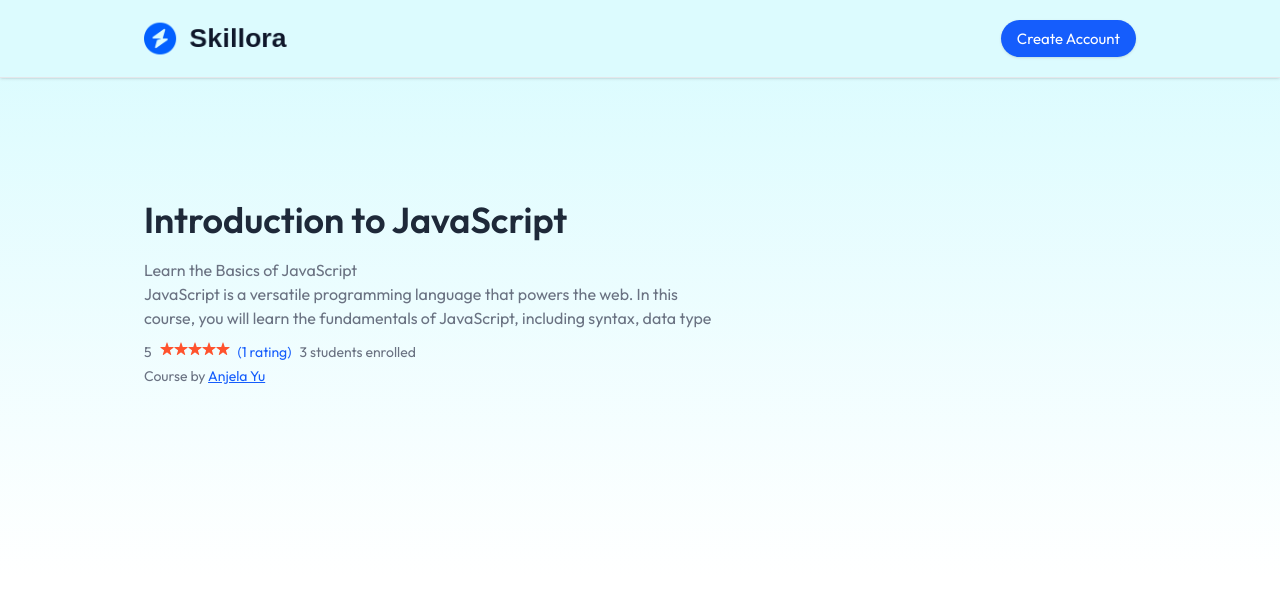
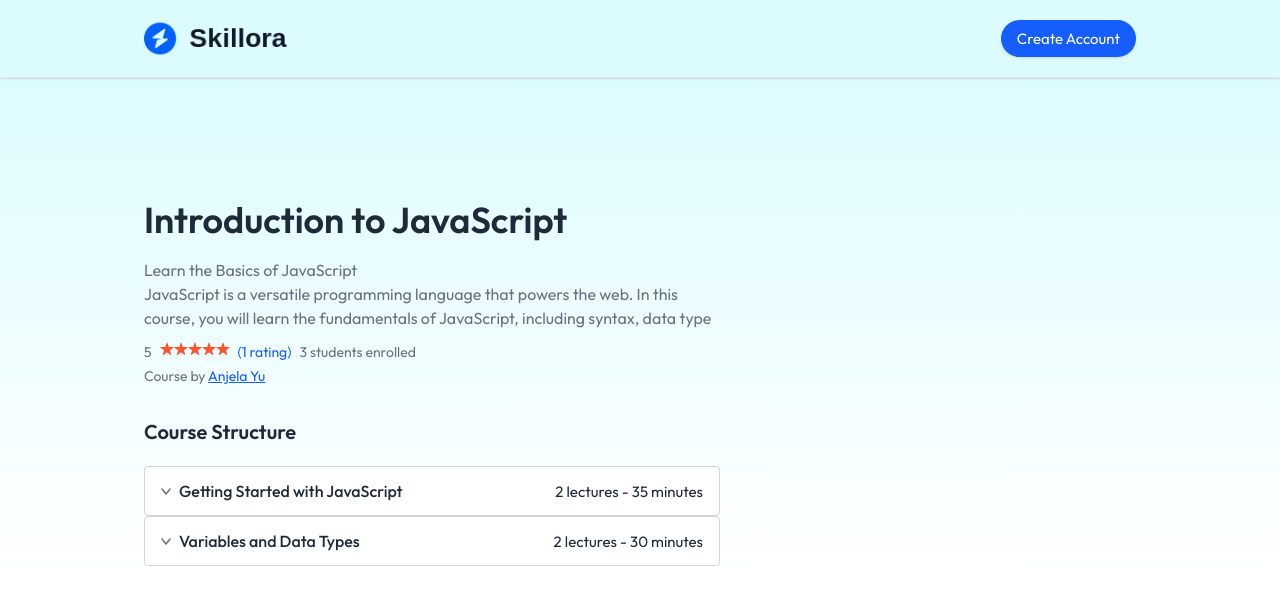
Before and after one commit to HarithaGeemal/React-LMS-System, a React (Vite) app in the folder frontend/: page /course/605c72efb3f1c2b1f8e4e1a1 in a window 1280 px wide. Shown: the top 604 px of the page. Built offline with nearby package versions, Linux system fonts and the light colour scheme; no server answers.

Commit message:
added componentes to course details page

```diff
--- a/frontend/src/components/student/Footer.jsx
+++ b/frontend/src/components/student/Footer.jsx
@@ -14,21 +14,61 @@ const Footer = () => {
                 </div>
                 <div className='flex flex-col md:items-start items-center w-full'>
                     <h2 className='font-semibold text-white mb-5'>Company</h2>
+
                     <ul className='flex md:flex-col w-full justify-between text-sm text-white/80 md:space-y-2'>
-                        <li><a href="#">Home</a></li>
-                        <li><a href="#">About us</a></li>
-                        <li><a href="#">Contact us</a></li>
-                        <li><a href="#">Privacy policy</a></li>
+                        <li>
+                            <a href="#" className="relative inline-block
+            after:content-[''] after:absolute after:left-1/2 after:bottom-0
+            after:w-0 after:h-[2px] after:bg-blue-600
+            after:transition-all after:duration-300
+            after:-translate-x-1/2
+            hover:after:w-[60%]">
+                                Home
+                            </a>
+                        </li>
 
+                        <li>
+                            <a href="#" className="relative inline-block
+                                after:content-[''] after:absolute after:left-1/2 after:bottom-0
+                                after:w-0 after:h-[2px] after:bg-blue-600
+                                after:transition-all after:duration-300
+                                after:-translate-x-1/2
+                                hover:after:w-[60%]">
+                                About us
+                            </a>
+                        </li>
+
+                        <li>
+                            <a href="#" className="relative inline-block
+                                after:content-[''] after:absolute after:left-1/2 after:bottom-0
+                                after:w-0 after:h-[2px] after:bg-blue-600
+                                after:transition-all after:duration-300
+                                after:-translate-x-1/2
+                                hover:after:w-[60%]">
+                                Contact us
+                            </a>
+                        </li>
+
+                        <li>
+                            <a href="#" className="relative inline-block
+                                after:content-[''] after:absolute after:left-1/2 after:bottom-0
+                                after:w-0 after:h-[2px] after:bg-blue-600
+                                after:transition-all after:duration-300
+                                after:-translate-x-1/2
+                                hover:after:w-[60%]">
+                                Privacy policy
+                            </a>
+                        </li>
                     </ul>
                 </div>
+
 
                 <div className='hidden md:flex flex-col items-start w-full'>
                     <h2 className='font-semibold text-white mb-5'>Subscribe to our newsletter</h2>
                     <p className='text-sm text-white/80'>Stay updated with our latest news and offers.</p>
                     <div className='flex items-center gap-2 pt-4'>
                         <input type="email" placeholder='Enter your email'
-                        className='border border-gray-500/30 bg-gray-800 text-gray-500
+                            className='border border-gray-500/30 bg-gray-800 text-gray-500
                         placeholder-gray-500 outline-none w-64 h-9 rounded px-2 text-sm'/>
                         <button className='bg-blue-600 w-24 h-9 text-white rounded'>Subscribe</button>
                     </div>
--- a/frontend/src/context/AppContext.jsx
+++ b/frontend/src/context/AppContext.jsx
@@ -1,6 +1,7 @@
 import { createContext, useEffect, useState } from "react";
 import { dummyCourses } from "../assets/assets";
 import { useNavigate } from "react-router-dom";
+import humanizeDuration from "humanize-duration";
 
 export const AppContext = createContext();
 
@@ -26,11 +27,37 @@ export const AppContextProvider = (props) => {
         }
         let totalRating = 0;
         course.courseRatings.forEach(rating => {
-            totalRating+= rating.rating;
+            totalRating += rating.rating;
         })
 
         return (totalRating / course.courseRatings.length);
 
+    }
+
+    // functoin to claculate course chapter time
+    const calculateChapterTime = (chapter) => {
+        let time = 0;
+        chapter.chapterContent.map((lecture) => time += lecture.lectureDuration);
+        return humanizeDuration(time * 60 * 1000, { units: ['h', 'm'], round: true });
+    }
+
+    // function to calculate total course time
+
+    const calculateCourseDuration = (course) => {
+        let time = 0;
+        course.courseContent.map((chapter) => chapter.chapterContent.map((lecture) => time += lecture.lectureDuration));
+        return humanizeDuration(time * 60 * 1000, { units: ['h', 'm'], round: true });
+    }
+
+    // fucntion to calculate total lectures
+    const calculateNumberOfLectures = (course) => {
+        let totalLectures = 0;
+        course.courseContent.forEach(chapter => {
+            if(Array.isArray(chapter.chapterContent)){
+                totalLectures += chapter.chapterContent.length;
+            }
+        })
+        return totalLectures;
     }
 
 
@@ -39,7 +66,8 @@ export const AppContextProvider = (props) => {
     }, []);
 
     const value = {
-        currency, allCourses, navigate,calculateRating,isEducator,setIsEducator
+        currency, allCourses, navigate, calculateRating, isEducator, setIsEducator,
+        calculateChapterTime, calculateCourseDuration, calculateNumberOfLectures
     }
 
     return (
--- a/frontend/src/pages/student/CourseDetails.jsx
+++ b/frontend/src/pages/student/CourseDetails.jsx
@@ -5,13 +5,17 @@ import { useParams } from 'react-router-dom';
 import Loading from '../../components/student/Loading';
 import Footer from '../../components/student/Footer';
 import { assets } from '../../assets/assets';
+import humanizeDuration from 'humanize-duration';
 
 const CourseDetails = () => {
 
     const { id } = useParams();
     const [courseData, setCourseData] = useState(null);
+    const [openSections, setOpenSections] = useState({});
 
-    const { allCourses,calculateRating } = useContext(AppContext);
+
+    const { allCourses, calculateRating, calculateChapterTime,
+        calculateCourseDuration, calculateNumberOfLectures } = useContext(AppContext);
 
     const fetchCourseData = async () => {
         const Findcourse = allCourses.find(course => course._id === id);
@@ -28,6 +32,12 @@ const CourseDetails = () => {
         setCourseData(foundCourse || null);
 
     }, [allCourses, id])
+
+    const toggleSection = (index) => {
+        setOpenSections((prev) =>({
+            ...prev,[index]: !prev[index]
+        }))
+    }
 
     return courseData ? (
         <>
@@ -55,10 +65,51 @@ const CourseDetails = () => {
                             ))}
                         </div>
                         <p className="text-blue-600">({courseData.courseRatings.length} {courseData.courseRatings.length > 1 ? 'ratings' : 'rating'})</p>
-                        <p> {courseData.enrolledStudents.length} {courseData.enrolledStudents.length>1 ? 'students' : 'student'} enrolled</p>
+                        <p> {courseData.enrolledStudents.length} {courseData.enrolledStudents.length > 1 ? 'students' : 'student'} enrolled</p>
                     </div>
 
                     <p className='text-sm'>Course by <span className='text-blue-600 underline'>Anjela Yu</span></p>
+
+                    <div className='pt-8 text-gray-800'>
+
+                        <h2 className='text-xl font-semibold'>Course Structure</h2>
+                        <div className='pt-5'>
+                            {courseData.courseContent.map((chapter, index) => (
+                                <div key={index} className='border border-gray-300 bg-white md-2 rounded'>
+                                    <div className='flex items-center justify-between px-4 py-3
+                                    cursor-pointer select-none' onClick={()=>toggleSection(index)}>
+                                        <div className='flex items-center gap-2'><img className={`transform transition-transform ${openSections[index] ? 'rotate-180' : 'rotate-0'}`}
+                                        src={assets.down_arrow_icon} alt="arrow icon"  />
+                                            <p className='font-medium md:text-base text-sm'>{chapter.chapterTitle}</p>
+                                        </div>
+                                        <p className='text-sm md:text-default'>{chapter.chapterContent.length} lectures - {calculateChapterTime(chapter)}</p>
+                                    </div>
+
+                                    <div className={` overflow-hidden transition-all duration-300  ${openSections[index] ? 'max-h-96' : 'max-h-0'}`}>
+                                        <ul className='list-disc list-inside md:pl-10 pl-4 pr-4 py-2 text-gray-600 border-t border-gray-300'>
+                                            {
+                                                chapter.chapterContent.map((lecture, i) => (
+                                                    <li key={i} className='flex items-start gap-2 py-1'>
+                                                        <img src={assets.play_icon} alt="play icon" className='w-4 h-4 mt-1' />
+                                                        <div className='flex items-center justify-between w-full text-gray-800 text-xs md:text-default'>
+                                                            <p>{lecture.lectureTitle}</p>
+                                                            <div className='flex gap-2'>
+                                                                {lecture.isPreviewFree && <p className='text-blue-500 cursor-pointer hover:underline hover:text-blue-600'>preview</p>}
+                                                                <p>{humanizeDuration(lecture.lectureDuration * 60 * 1000, { units: ['h', 'm'], round: true })}</p>
+                                                            </div>
+                                                        </div>
+                                                    </li>
+                                                ))
+                                            }
+                                        </ul>
+                                    </div>
+
+                                </div>
+                            ))}
+
+                        </div>
+
+                    </div>
 
                     {/* right collumn */}
                     <div></div>
```
